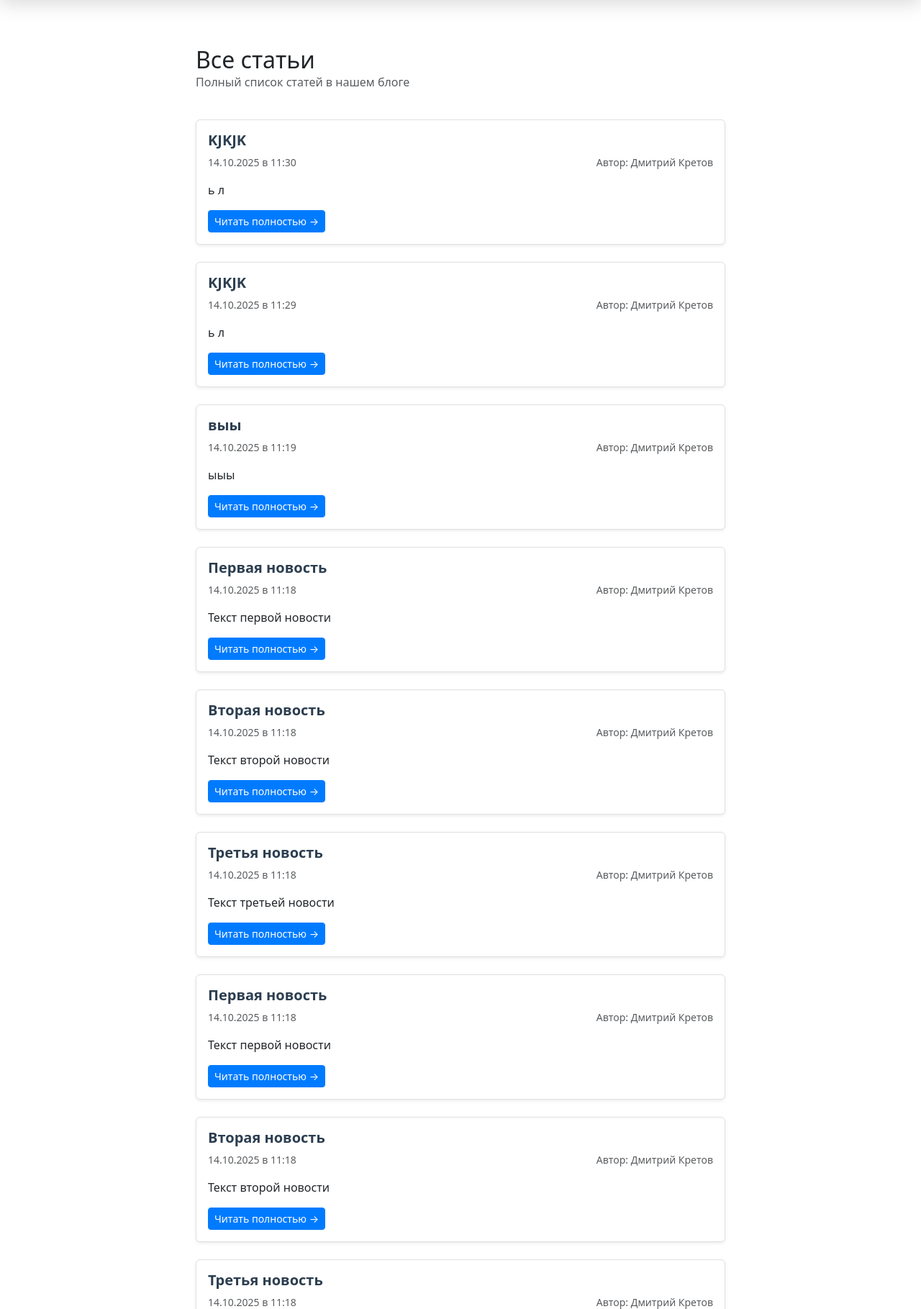
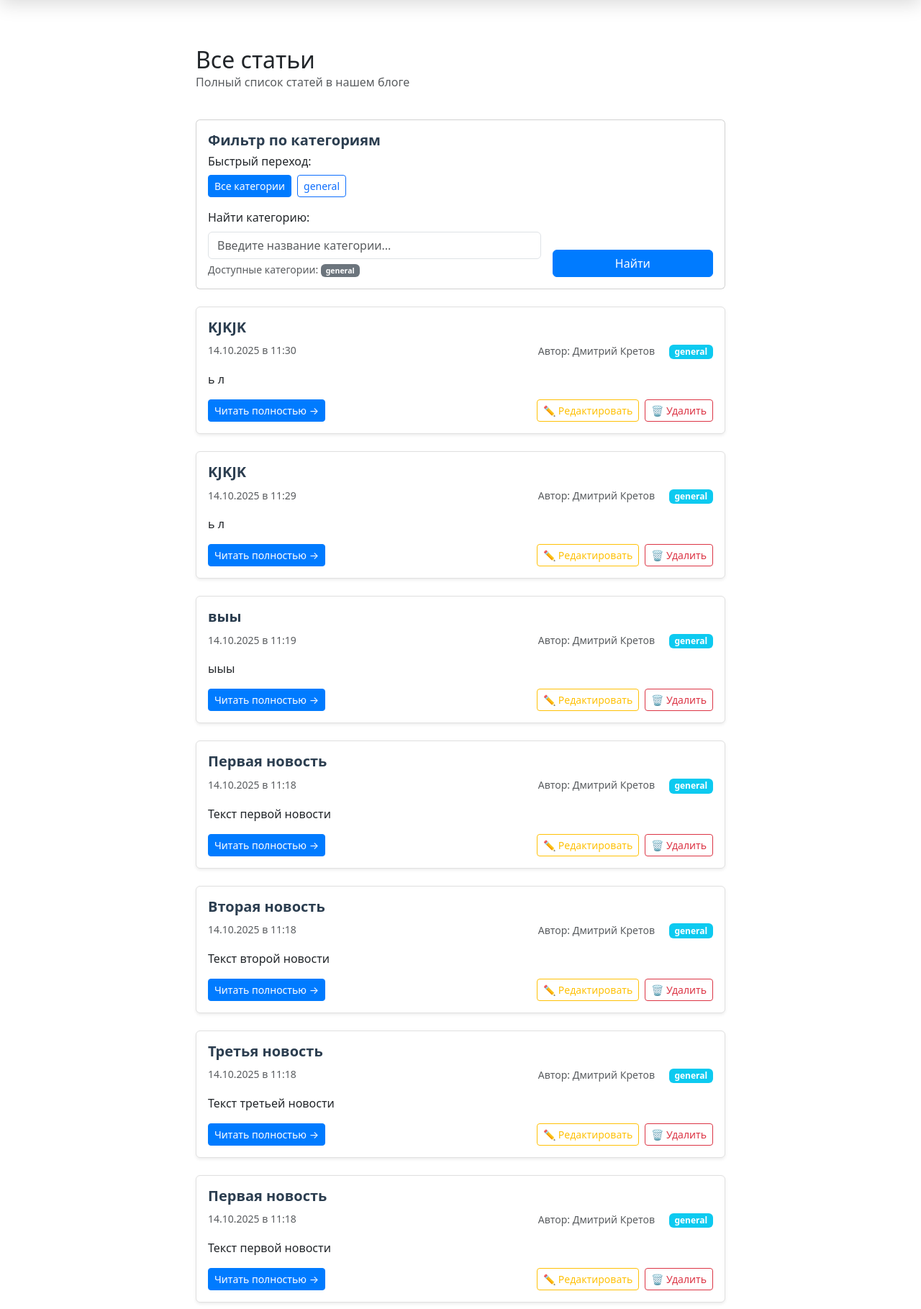
Before and after one commit to DKrey06/WEB_ProjectsDK, a Flask app: page /articles in a window 1280 px wide. Shown: the part 139-1958 px from the top of the page at 72% size. Run offline with Flask 3, Linux system fonts and the light colour scheme; parts of the project's set-up code (start-up, migrations or seed data) failed here and were passed over.

Commit message:
Added display of a filter by categories in the list of all articles

```diff
--- a/3.UPG_News_Blog_DK/app.py
+++ b/3.UPG_News_Blog_DK/app.py
@@ -30,17 +30,17 @@
                 {
                     'title': 'Первая новость',
                     'text': 'Текст первой новости',
-                    'category': 'technology'
+                    'category': 'Технологии'
                 },
                 {
                     'title': 'Вторая новость',
                     'text': 'Текст второй новости',
-                    'category': 'science'
+                    'category': 'Медицина'
                 },
                 {
                     'title': 'Третья новость',
                     'text': 'Текст третьей новости',
-                    'category': 'general'
+                    'category': 'Общее'
                 }
             ]
 
--- a/3.UPG_News_Blog_DK/templates/articles.html
+++ b/3.UPG_News_Blog_DK/templates/articles.html
@@ -1,15 +1,66 @@
 {% extends 'base.html' %}
 
 {% block title %}
-Список всех статей статьи
+Список всех статей
 {% endblock %}
 
 {% block content %}
 <div class="container">
 	<div class="row align-items-center mb-4">
 		<div class="col">
-			<h2 class="mb-0">Все статьи</h2>
+			<h2 class="mb-0">
+				{% if current_category %}
+				Статьи в категории: "{{ current_category }}"
+				{% else %}
+				Все статьи
+				{% endif %}
+			</h2>
 			<p class="text-muted">Полный список статей в нашем блоге</p>
+		</div>
+	</div>
+
+	<div class="card mb-4">
+		<div class="card-body">
+			<h5 class="card-title">Фильтр по категориям</h5>
+
+			<div class="categories-nav mb-3">
+				<h6>Быстрый переход:</h6>
+				<div class="d-flex flex-wrap gap-2">
+					<a href="{{ url_for('articles') }}"
+						class="btn {% if not current_category %}btn-primary{% else %}btn-outline-primary{% endif %} btn-sm">
+						Все категории
+					</a>
+					{% for cat in categories %}
+					<a href="{{ url_for('articles_by_category', category=cat) }}"
+						class="btn {% if current_category == cat %}btn-primary{% else %}btn-outline-primary{% endif %} btn-sm">
+						{{ cat }}
+					</a>
+					{% endfor %}
+				</div>
+			</div>
+
+			<form method="GET" action="{{ url_for('articles') }}" class="row g-3">
+				<div class="col-md-8">
+					<label for="category_search" class="form-label">Найти категорию:</label>
+					<input type="text" class="form-control" id="category_search" name="category"
+						value="{{ current_category if current_category else '' }}"
+						placeholder="Введите название категории...">
+					<div class="form-text">
+						Доступные категории:
+						{% for cat in categories %}
+						<span class="badge bg-secondary me-1">{{ cat }}</span>
+						{% endfor %}
+					</div>
+				</div>
+				<div class="col-md-4 d-flex align-items-end">
+					<div class="btn-group w-100">
+						<button type="submit" class="btn btn-primary">Найти</button>
+						{% if current_category %}
+						<a href="{{ url_for('articles') }}" class="btn btn-outline-secondary">Сбросить</a>
+						{% endif %}
+					</div>
+				</div>
+			</form>
 		</div>
 	</div>
 
@@ -30,11 +81,14 @@
 						<p class="card-text text-muted small mb-0">
 							<i class="bi bi-calendar3"></i> {{ article.date.strftime('%d.%m.%Y в %H:%M') }}
 						</p>
-						{% if article.author %}
-						<p class="card-text text-muted small mb-0">
-							Автор: {{ article.author }}
-						</p>
-						{% endif %}
+						<div>
+							{% if article.author %}
+							<span class="card-text text-muted small me-3">
+								Автор: {{ article.author }}
+							</span>
+							{% endif %}
+							<span class="badge bg-info">{{ article.category }}</span>
+						</div>
 					</div>
 
 					<p class="card-text mb-3">{{ article.preview }}</p>
@@ -44,7 +98,15 @@
 							Читать полностью →
 						</a>
 						<div>
-
+							<a href="{{ url_for('edit_article', id=article.id) }}"
+								class="btn btn-outline-warning btn-sm me-1">
+								✏️ Редактировать
+							</a>
+							<form action="{{ url_for('delete_article', id=article.id) }}" method="POST" class="d-inline"
+								onsubmit="return confirm('Удалить статью?')">
+								<button type="submit" class="btn btn-outline-danger btn-sm">
+									🗑️ Удалить
+								</button>
 							</form>
 						</div>
 					</div>
@@ -55,7 +117,16 @@
 	</div>
 	{% else %}
 	<div class="text-center py-5">
+		{% if current_category %}
+		<h4>В категории "{{ current_category }}" пока нет статей</h4>
+		<p class="text-muted">
+			Попробуйте выбрать другую категорию или
+			<a href="{{ url_for('articles') }}">посмотреть все статьи</a>
+		</p>
+		{% else %}
 		<h4>Пока что нет статей :(</h4>
+		<a href="{{ url_for('create_article') }}" class="btn btn-success mt-3">Создать первую статью</a>
+		{% endif %}
 	</div>
 	{% endif %}
 </div>
```
